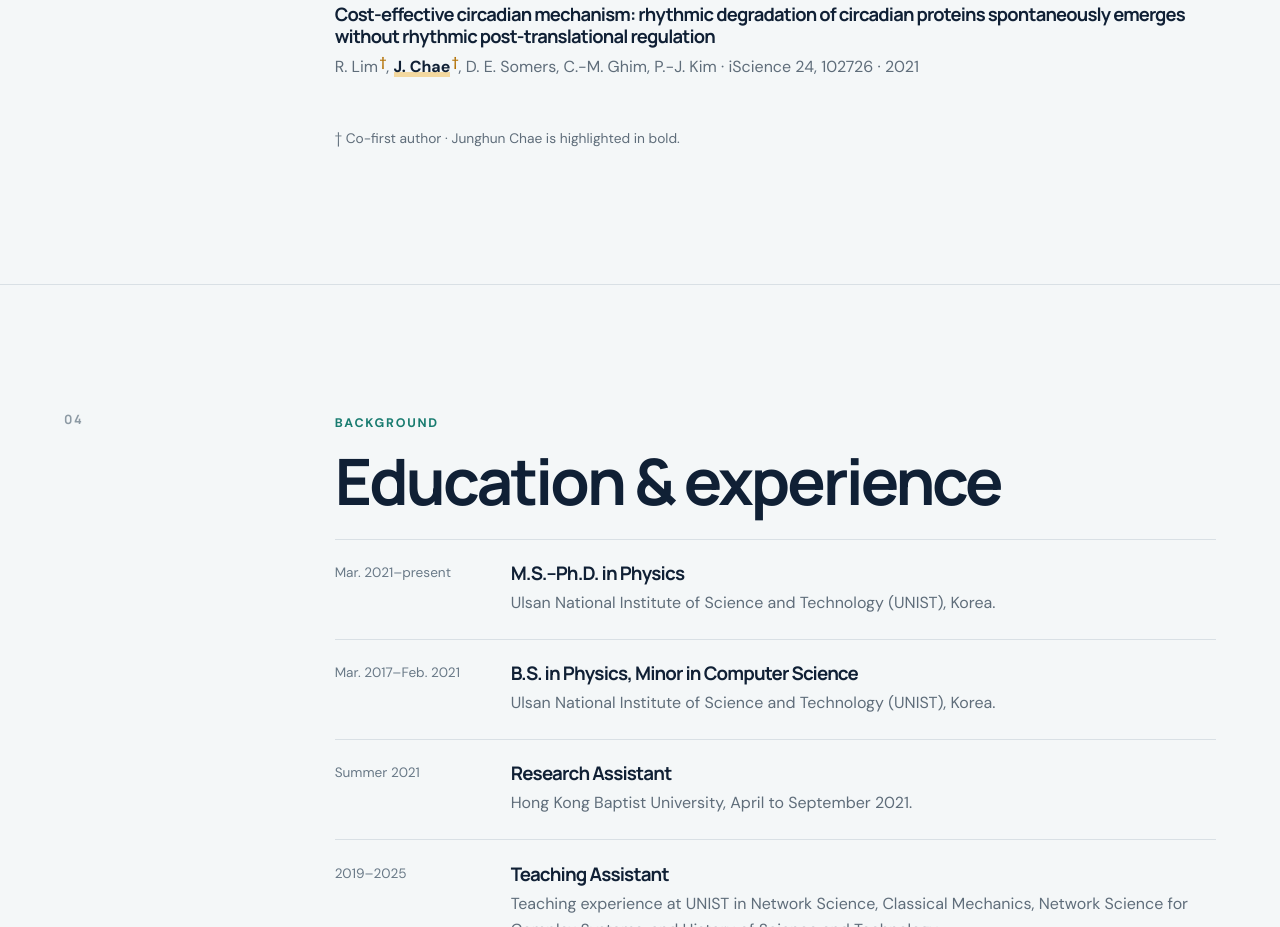
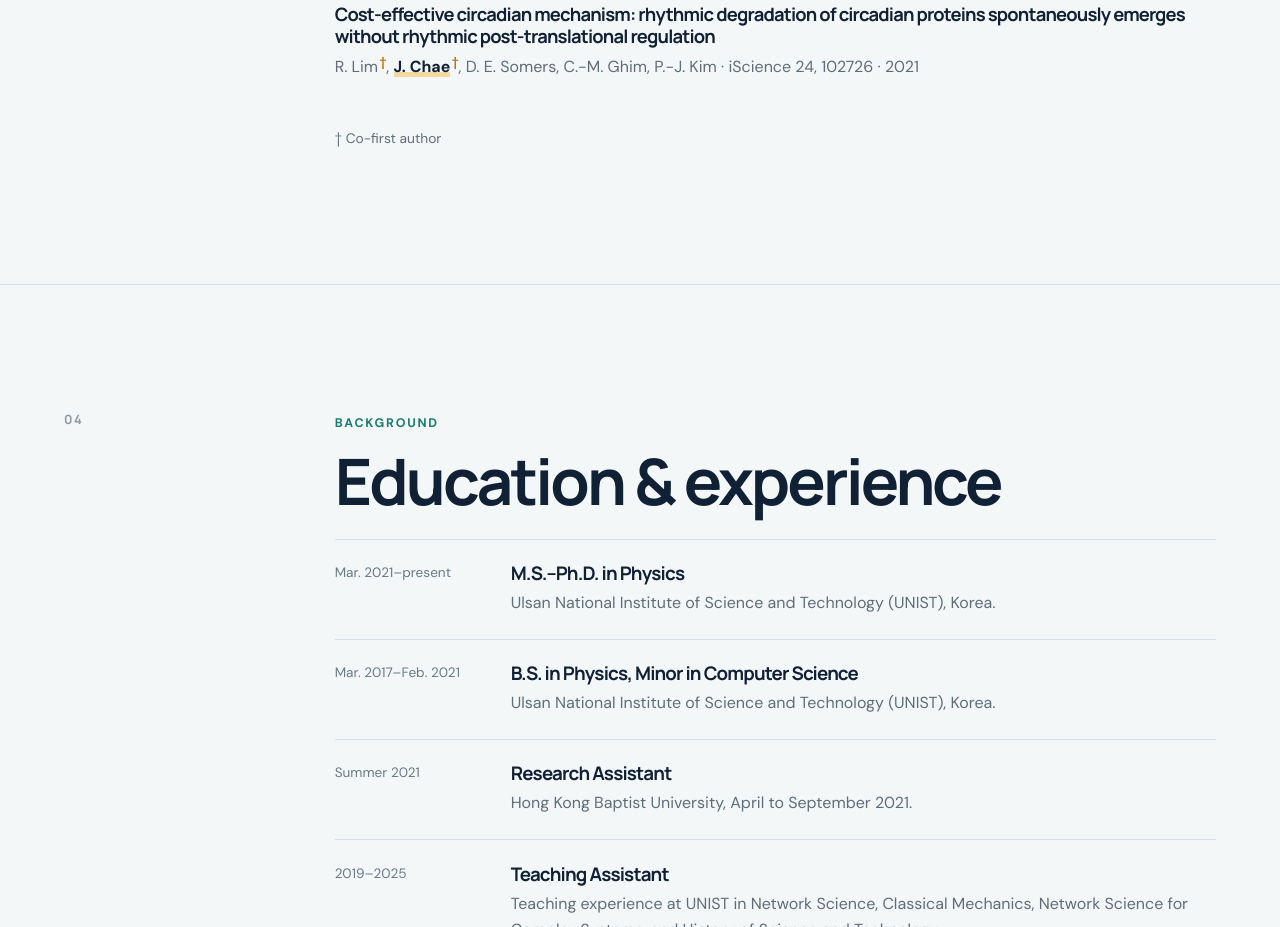
Before and after one commit to junghun9806/CV, a plain HTML site: page index.html in a window 1280 px wide. Shown: the part 4397-5324 px from the top of the page. Drawn offline with Linux system fonts and the light colour scheme.

Commit message:
Simplify publication author note

```diff
--- a/index.html
+++ b/index.html
@@ -185,7 +185,7 @@
               <h3>Cost-effective circadian mechanism: rhythmic degradation of circadian proteins spontaneously emerges without rhythmic post-translational regulation</h3>
               <p>R. Lim<sup>†</sup>, <strong class="self-author">J. Chae</strong><sup>†</sup>, D. E. Somers, C.-M. Ghim, P.-J. Kim · iScience · 2021</p>
             </article>
-            <p class="publication-note">† Co-first author · Junghun Chae is highlighted in bold.</p>
+            <p class="publication-note">† Co-first author</p>
           </div>
         </div>
       </section>
--- a/js/app.js
+++ b/js/app.js
@@ -123,7 +123,7 @@
     });
     const note = document.createElement("p");
     note.className = "publication-note";
-    note.textContent = "† Co-first author · Junghun Chae is highlighted in bold.";
+    note.textContent = "† Co-first author";
     target.replaceChildren(...articles, note);
   };
 
```
